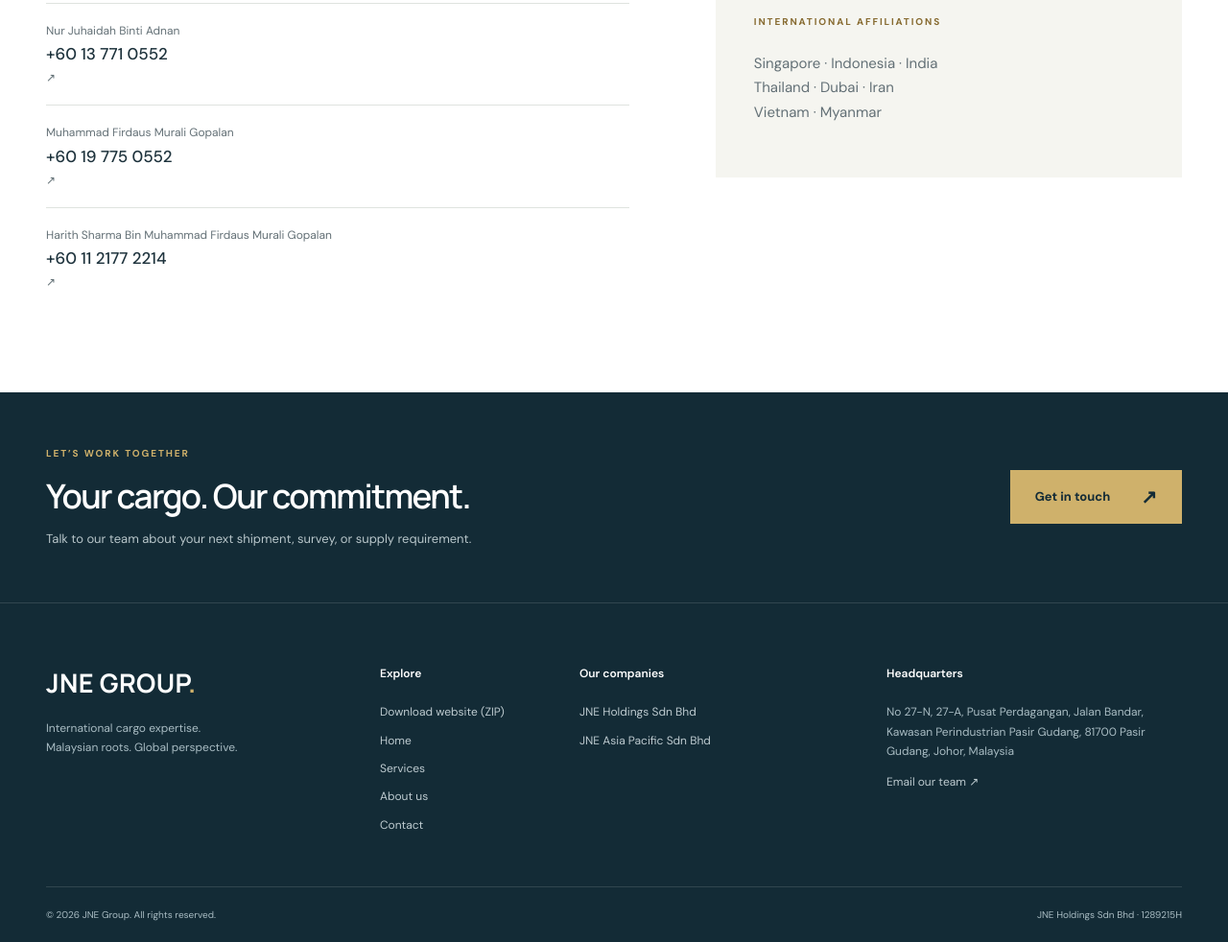
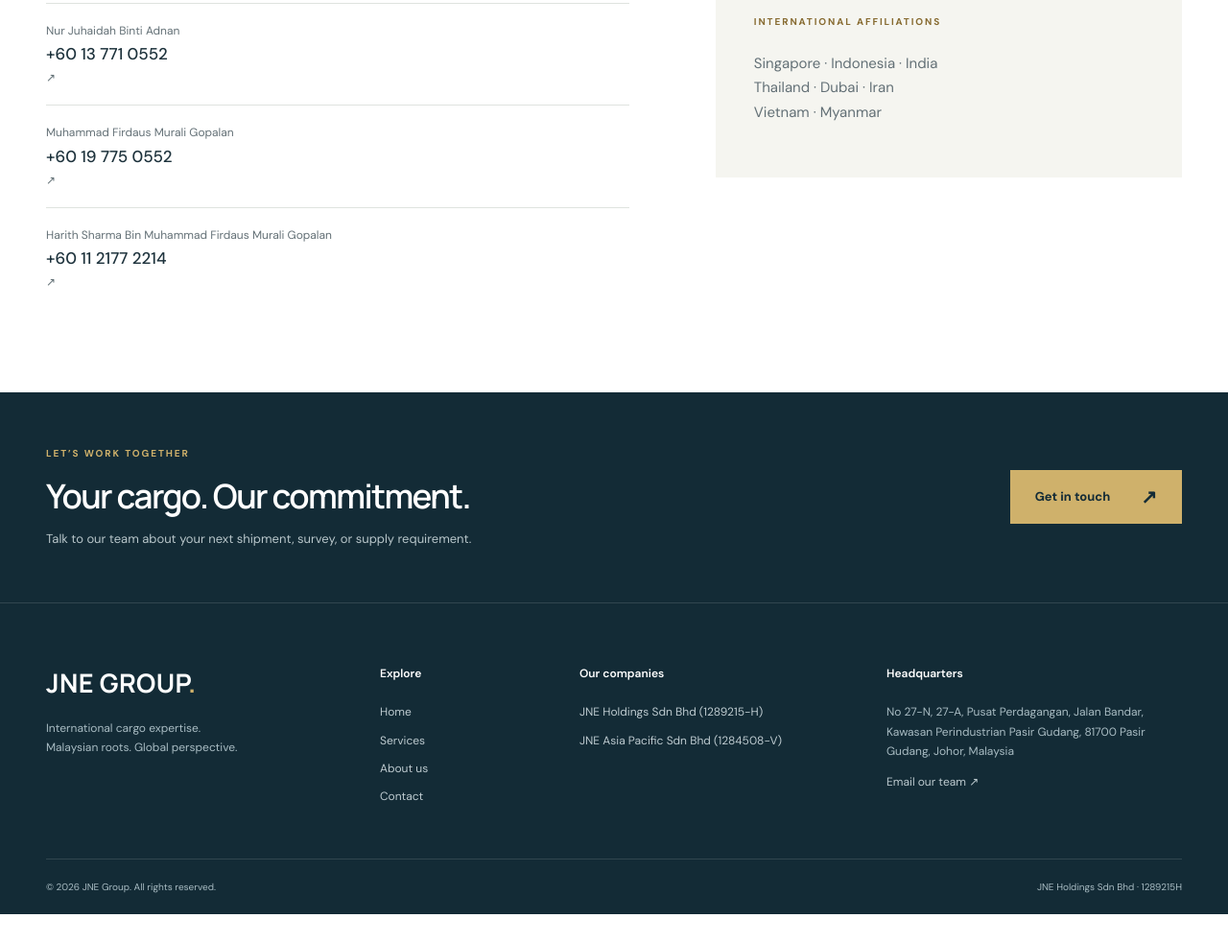
Before and after one commit to Ariff-sharma1975/JNEGROUPWEBSITE, a plain HTML site: page public/contacts/index.html in a window 1280 px wide. Shown: the part 1057-2039 px from the top of the page at 96% size. After the commit the page ends 2010 px from the top, so only its background shows below. Drawn offline with Linux system fonts and the light colour scheme.

Commit message:
Add registration numbers to company links
Updated company links to include registration numbers.

```diff
--- a/public/contacts/index.html
+++ b/public/contacts/index.html
@@ -104,7 +104,6 @@
         </div>
         <div>
           <h3>Explore</h3>
-          <a href="/downloads/jne-group-website.zip" download="jne-group-website.zip">Download website (ZIP)</a>
           <a href="/">Home</a>
           <a href="/services/">Services</a>
           <a href="/about/">About us</a>
@@ -112,8 +111,8 @@
         </div>
         <div>
           <h3>Our companies</h3>
-          <a href="/services/jne-holdings-sdn-bhd/">JNE Holdings Sdn Bhd</a>
-          <a href="/services/jne-asia-pacific-sdn-bhd/">JNE Asia Pacific Sdn Bhd</a>
+          <a href="/services/jne-holdings-sdn-bhd/">JNE Holdings Sdn Bhd (1289215-H)</a>
+          <a href="/services/jne-asia-pacific-sdn-bhd/">JNE Asia Pacific Sdn Bhd (1284508-V)</a>
         </div>
         <div>
           <h3>Headquarters</h3>
```
